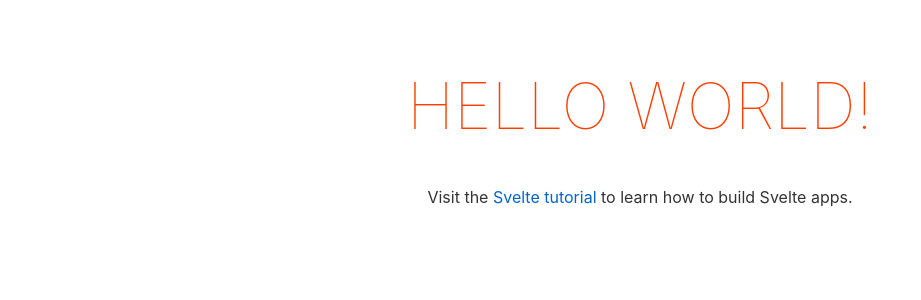
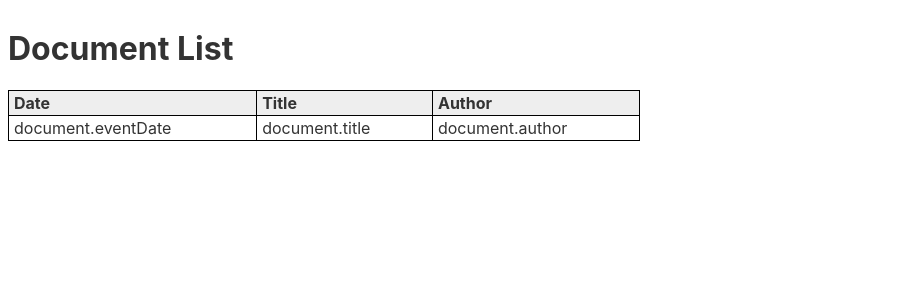
Before and after one commit to thorstenbaek/web-faggruppe-svelte-app, a Svelte app: page / in a window 1280 px wide. Shown: the top 300 px of the page, without its empty margins (0-921 px from the left). Built offline with nearby package versions, Linux system fonts and the light colour scheme.

Commit message:
Added DocumentList html and style

```diff
--- a/src/App.svelte
+++ b/src/App.svelte
@@ -1,30 +1,11 @@
 <script>
+	import DocumentList from "./components/DocumentList.svelte";
 	export let name;
 </script>
 
 <main>
-	<h1>Hello {name}!</h1>
-	<p>Visit the <a href="https://svelte.dev/tutorial">Svelte tutorial</a> to learn how to build Svelte apps.</p>
+	<DocumentList/>
 </main>
 
 <style>
-	main {
-		text-align: center;
-		padding: 1em;
-		max-width: 240px;
-		margin: 0 auto;
-	}
-
-	h1 {
-		color: #ff3e00;
-		text-transform: uppercase;
-		font-size: 4em;
-		font-weight: 100;
-	}
-
-	@media (min-width: 640px) {
-		main {
-			max-width: none;
-		}
-	}
 </style>
--- /dev/null
+++ b/src/components/DocumentList.svelte
@@ -0,0 +1,34 @@
+<h1>Document List</h1>
+
+<table>
+    <thead>
+        <th>Date</th><th>Title</th><th>Author</th>
+    </thead>
+    <tbody>
+        <tr>
+            <td>document.eventDate</td>
+            <td>document.title</td>
+            <td>document.author</td>
+        </tr>
+    </tbody>
+</table>
+
+<style>
+    table,th,td {
+        border: 1px solid black;
+        border-collapse: collapse;
+    }
+
+    th, td {
+        padding: 2px 5px 2px 5px;
+    }
+
+    tr:nth-child(even) {background-color: #eeeeee;}
+    tr:nth-child(odd) {background-color: #ffffff;}
+
+    table {
+        background: #eeeeee;
+        width:50%;
+        text-align: left;
+    }
+</style>
```
